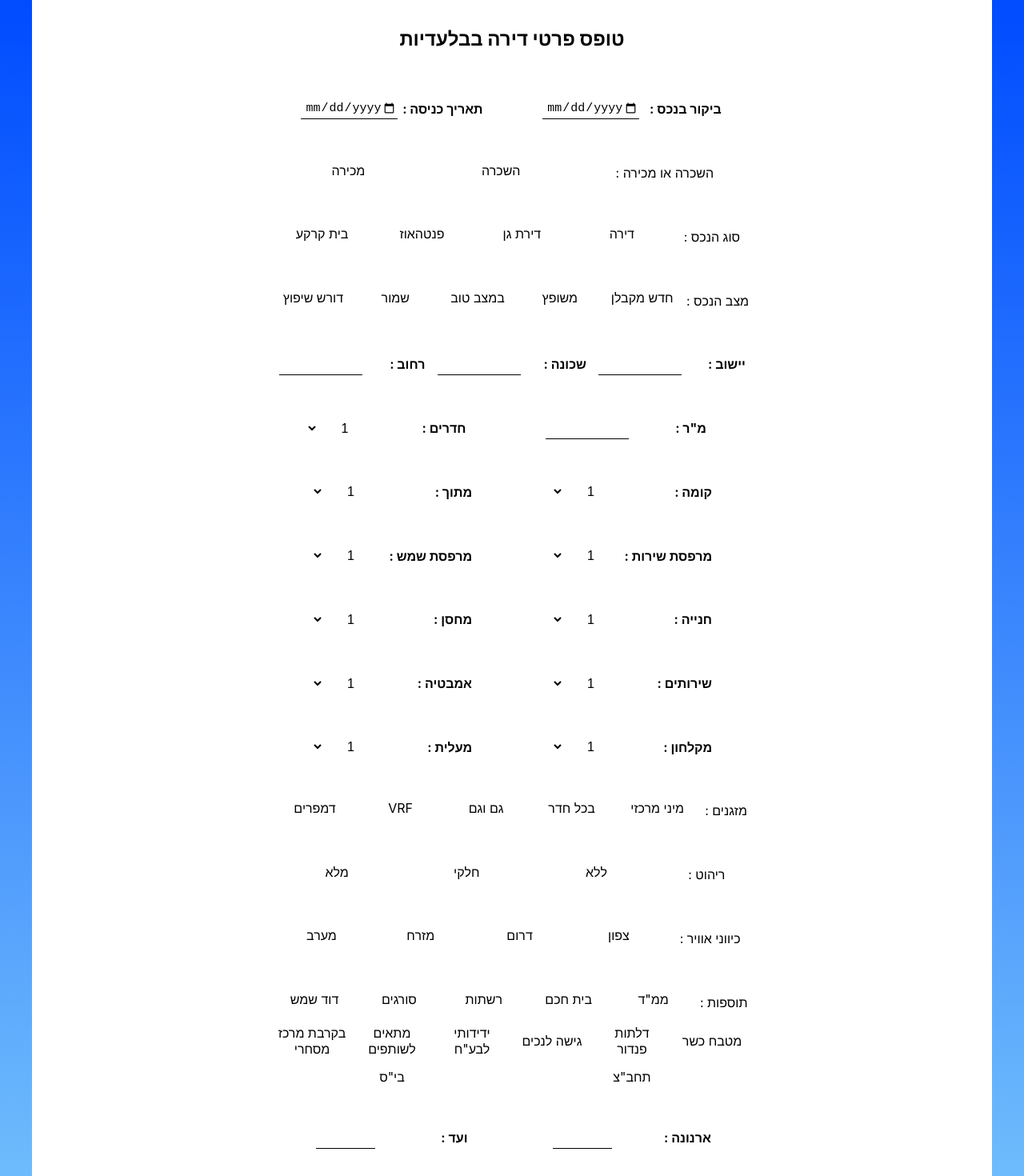
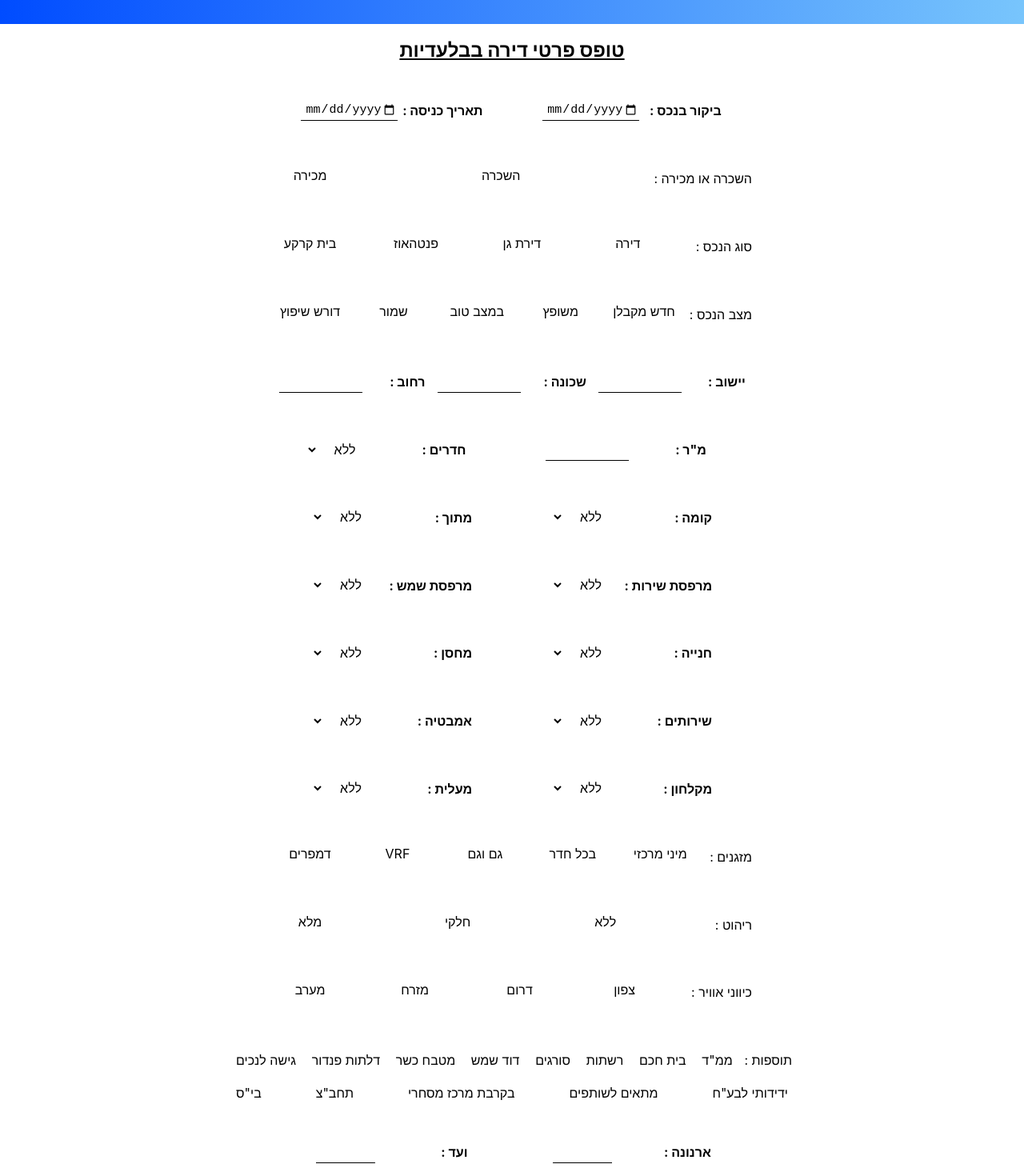
Before and after one commit to LiorAharon98/orna-realtor, a React (Create React App) app: page / in a window 1280 px wide. Shown: the top 1470 px of the page at 80% size. Built offline with nearby package versions, Linux system fonts and the light colour scheme.

Commit message:
added animations

```diff
--- a/src/components/categories/Categories.jsx
+++ b/src/components/categories/Categories.jsx
@@ -3,7 +3,6 @@ import Category from "../category/Category";
 import styles from "./categories.module.css";
 const Categories = ({ name, data }) => {
   const [toggle, setToggle] = useState("");
-
   const pressHandler = (value) => {
     setToggle((prev) => (prev = value));
   };
--- a/src/components/categories/categories.module.css
+++ b/src/components/categories/categories.module.css
@@ -1,6 +1,6 @@
 #container{
     display: flex;
-    justify-content: space-around;
+    justify-content: space-between;
     flex-wrap: wrap;
     width: 600px;
 }
--- a/src/components/category/category.module.css
+++ b/src/components/category/category.module.css
@@ -15,8 +15,8 @@
   width: 95px;
   height: 35px;
   margin: 5px;
-  border-radius: 15px;
-  color: white;
-  background: linear-gradient(to bottom, rgb(13, 156, 252), rgb(120, 198, 254));
+  text-decoration: underline;
+  color: rgb(13, 156, 252);
+
   transition: 500ms;
 }
--- a/src/components/extended/Extended.jsx
+++ b/src/components/extended/Extended.jsx
@@ -1,16 +1,23 @@
 import React, { useState } from "react";
-
-const Extended = () => {
+import styles from "./extended.module.css";
+const Extended = ({ data }) => {
   const [items, setItems] = useState([]);
   const pressHandler = (item) => {
-    setItems((prev) => [...prev, item]);
+    const check =items.find(currentItem => currentItem === item)
+    !check
+      ? setItems((prev) => [...prev, item])
+      : setItems((prev) => prev.filter((currentFilter) => currentFilter !== item));
   };
   return (
     <div id={styles.container}>
       <p> תוספות : </p>
       {data.map((item, index) => {
         return (
-          <div key={index} onClick={pressHandler.bind(this, item)}>
+          <div
+            className={items.find((currentItem) => currentItem === item) ? styles.item_active : styles.item_inactive}
+            key={index}
+            onClick={pressHandler.bind(this, item)}
+          >
             {item}
           </div>
         );
--- /dev/null
+++ b/src/components/extended/extended.module.css
@@ -0,0 +1,19 @@
+#container {
+  display: flex;
+  flex-wrap: wrap;
+  align-items: center;
+  justify-content: space-between;
+  width: 700px;
+}
+.item_active {
+  font-size: 18px;
+
+  margin: 5px;
+  transition: 500ms;
+  text-decoration: underline;
+  color: rgb(13, 156, 252);
+}
+.item_inactive {
+  transition: 500ms;
+  margin: 5px;
+}
--- a/src/components/header/Header.jsx
+++ b/src/components/header/Header.jsx
@@ -1,14 +1,7 @@
 import React from "react";
+import styles from "./header.module.css"
 const Header = () => {
-  return (
-    <>
-
-      <h2>
-
-      טופס פרטי דירה בבלעדיות
-      </h2>
-    </>
-  );
+  return <h2 id={styles.text}>טופס פרטי דירה בבלעדיות</h2>;
 };
 
 export default Header;
--- /dev/null
+++ b/src/components/header/header.module.css
@@ -0,0 +1,4 @@
+#text{
+    text-decoration: underline;
+    margin: 2px;
+}
--- a/src/components/main/Main.jsx
+++ b/src/components/main/Main.jsx
@@ -5,10 +5,10 @@ import styles from "./main.module.css";
 import Header from "../header/Header";
 import Categories from "../categories/Categories";
 import { airConditioner, airDirection, estateStatus, extended, furniture, sellOrRent, typeEstate } from "../../data";
+import Extended from "../extended/Extended";
 const Main = () => {
   return (
     <>
-      <div id={styles.page_container}>
         <div className={styles.side_bar}></div>
         <div id={styles.container}>
           <Header />
@@ -55,8 +55,7 @@ const Main = () => {
           <Categories name={"מזגנים"} data={airConditioner} />
           <Categories name={"ריהוט"} data={furniture} />
           <Categories name={"כיווני אוויר"} data={airDirection} />
-
-          <Categories name={"תוספות"} data={extended} />
+           <Extended data={extended}/>
           <div className={styles.input_container}>
             <Input name={"ארנונה"} type={"number"} width={70} />
             <Input name={"ועד"} type={"number"} width={70} />
@@ -66,8 +65,6 @@ const Main = () => {
           </div>
           <button id={styles.btn}>בדיקה</button>
         </div>
-        <div className={styles.side_bar}></div>
-      </div>
     </>
   );
 };
--- a/src/components/main/main.module.css
+++ b/src/components/main/main.module.css
@@ -1,7 +1,3 @@
-#page_container {
-  display: flex;
-  justify-content: space-between;
-}
 #container {
   display: flex;
   flex-direction: column;
@@ -23,8 +19,9 @@
   background: linear-gradient(to right, rgb(0, 76, 255), rgb(120, 197, 252));
 }
 .side_bar {
-  background: linear-gradient(to bottom, rgb(0, 76, 255), rgb(120, 197, 252));
-  width: 40px;
+  background: linear-gradient(to right, rgb(0, 76, 255), rgb(120, 197, 252));
+  width: 100%;
+  height: 30px;
 }
 .side_bar_top {
   background-color: rgb(0, 76, 255);
--- a/src/components/select/Select.jsx
+++ b/src/components/select/Select.jsx
@@ -11,6 +11,7 @@ const Select = ({ name, maxNumber, room }) => {
     <div id={styles.container}>
       <p id={styles.text}>{name} : </p>
       <select  id={styles.select_container}>
+        <option>ללא</option>
         {!room &&
           numbers.map((number, index) => {
             return <option key={index}>{index + 1}</option>;
```
